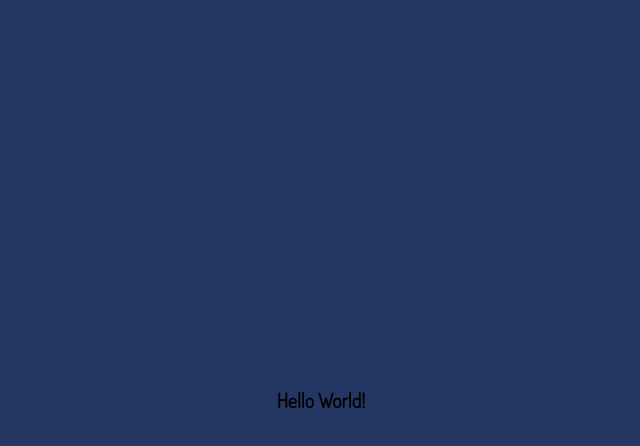
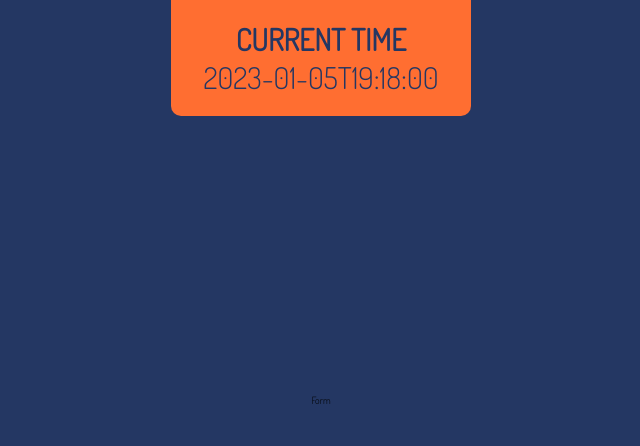
Before and after one commit to anmoljhamb/student_checkin, a React (Create React App) app: page / in a window 1280 px wide. Shown: the top 446 px of the page, without its empty margins (319-959 px from the left). Built offline with nearby package versions, Linux system fonts and the light colour scheme.

Commit message:
addded current time

```diff
--- a/src/App.jsx
+++ b/src/App.jsx
@@ -1,9 +1,12 @@
 import "./App.css";
+import { CheckInForm, CurrentTime, StudentsList } from "./components";
 
 function App() {
     return (
         <div className="App">
-            <h1>Hello World!</h1>
+            <CheckInForm />
+            <CurrentTime />
+            {/* <StudentsList /> */}
         </div>
     );
 }
--- /dev/null
+++ b/src/components/CheckInForm.jsx
@@ -0,0 +1,8 @@
+import React from "react";
+import "./CheckInForm.css";
+
+const CheckInForm = () => {
+    return <div>Form</div>;
+};
+
+export default CheckInForm;
--- /dev/null
+++ b/src/components/CurrentTime.css
@@ -0,0 +1,23 @@
+.dateTime {
+    background-color: var(--secondary);
+    width: 30rem;
+    padding: 2rem;
+    border: none;
+    font-size: 3rem;
+    text-align: center;
+    border: none;
+    position: absolute;
+    top: 0;
+    left: auto;
+    right: auto;
+    border-bottom-left-radius: var(--borderRadius);
+    border-bottom-right-radius: var(--borderRadius);
+    color: var(--primary);
+}
+
+.dateTime p {
+    font-weight: bold;
+    text-transform: uppercase;
+    transition: var(--transition);
+    transition-timing-function: linear;
+}
--- /dev/null
+++ b/src/components/CurrentTime.jsx
@@ -0,0 +1,31 @@
+import React, { useEffect, useState } from "react";
+import "./CurrentTime.css";
+
+const CurrentTime = () => {
+    const getCurrentTime = () => {
+        let time = new Date();
+        time = time.toJSON();
+        return time.slice(0, time.length - 5);
+    };
+
+    const [dateTime, setDateTime] = useState(getCurrentTime());
+
+    useEffect(() => {
+        const currentInterval = setInterval(() => {
+            setDateTime(getCurrentTime());
+        }, 1000);
+
+        return () => {
+            clearInterval(currentInterval);
+        };
+    }, []);
+
+    return (
+        <div className="dateTime">
+            <p>Current Time</p>
+            <span id="time">{dateTime}</span>
+        </div>
+    );
+};
+
+export default CurrentTime;
--- /dev/null
+++ b/src/components/StudentsList.jsx
@@ -0,0 +1,8 @@
+import React from "react";
+import "./StudentsList.css";
+
+const StudentsList = () => {
+    return <div>Students List</div>;
+};
+
+export default StudentsList;
--- /dev/null
+++ b/src/components/index.js
@@ -0,0 +1,3 @@
+export { default as CheckInForm } from "./CheckInForm";
+export { default as StudentsList } from "./StudentsList";
+export { default as CurrentTime } from "./CurrentTime";
--- a/src/index.css
+++ b/src/index.css
@@ -7,6 +7,7 @@
 
     --border: 0.1rem solid #ad8e70;
     --borderRadius: 1rem;
+    --transiton: all 0.3s ease-in-out;
 }
 
 * {
```
Also changed, not shown: src/components/CheckInForm.css (added), src/components/StudentsList.css (added).
